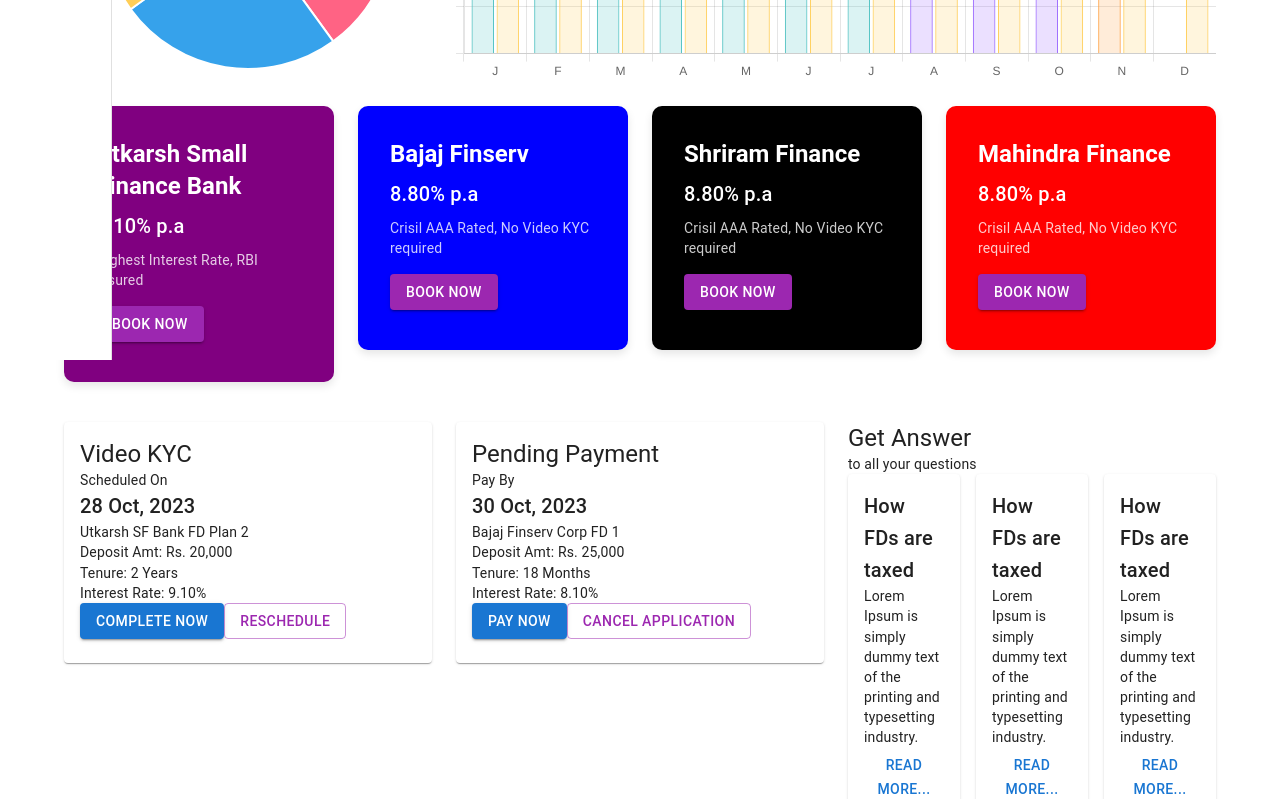
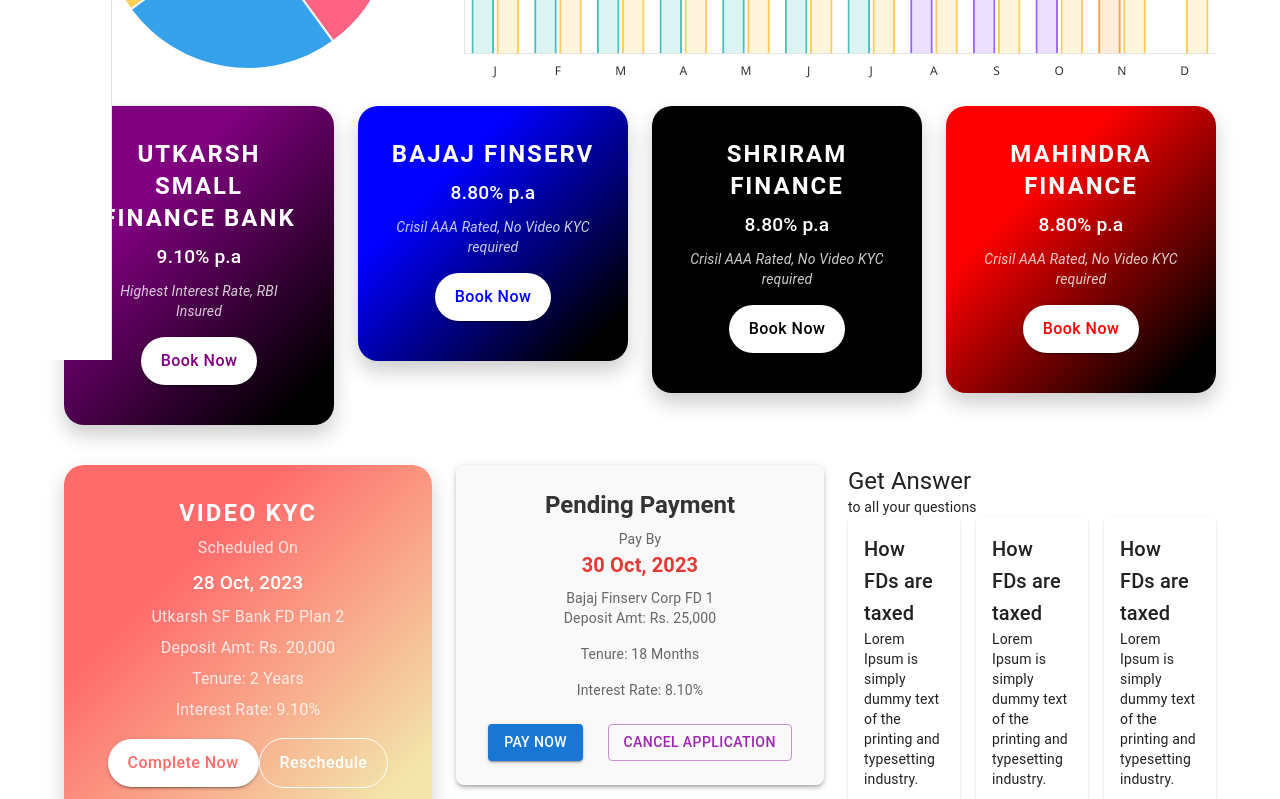
Before and after one commit to codearora/Portfolio-Dashboard, a React (Create React App) app in the folder dashboard-app/: page / in a window 1280 px wide. Shown: the part 440-1239 px from the top of the page. Built offline with nearby package versions, Linux system fonts and the light colour scheme.

Commit message:
updated ui

```diff
--- a/dashboard-app/src/components/BankCard.js
+++ b/dashboard-app/src/components/BankCard.js
@@ -4,24 +4,42 @@
 function BankCard({ bankName, interestRate, details, action, color }) {
     return (
         <Card sx={{
-            backgroundColor: color,
+            background: `linear-gradient(135deg, ${color} 30%, #000000 90%)`,
             color: 'white',
-            borderRadius: '10px',
-            boxShadow: '0 4px 8px rgba(0, 0, 0, 0.1)',
+            borderRadius: '20px',
+            boxShadow: '0 10px 20px rgba(0, 0, 0, 0.2)',
+            transition: 'transform 0.3s, box-shadow 0.3s',
+            '&:hover': {
+                transform: 'translateY(-10px)',
+                boxShadow: '0 20px 40px rgba(0, 0, 0, 0.3)'
+            },
             padding: '16px',
-            marginBottom: '16px'
+            marginBottom: '16px',
+            textAlign: 'center',
         }}>
             <CardContent>
-                <Typography variant="h5" sx={{ fontWeight: 'bold' }}>
+                <Typography variant="h5" sx={{ fontWeight: 'bold', textTransform: 'uppercase', letterSpacing: '2px' }}>
                     {bankName}
                 </Typography>
-                <Typography variant="h6" sx={{ marginTop: '8px' }}>
+                <Typography variant="h6" sx={{ marginTop: '8px', fontSize: '1.2em', fontWeight: '500' }}>
                     {interestRate}
                 </Typography>
-                <Typography variant="body2" sx={{ marginTop: '8px', opacity: 0.8 }}>
+                <Typography variant="body2" sx={{ marginTop: '8px', opacity: 0.8, fontStyle: 'italic' }}>
                     {details}
                 </Typography>
-                <Button variant="contained" color="secondary" sx={{ marginTop: '16px' }}>
+                <Button variant="contained" color="secondary" sx={{
+                    marginTop: '16px',
+                    borderRadius: '50px',
+                    padding: '10px 20px',
+                    fontSize: '1em',
+                    textTransform: 'none',
+                    backgroundColor: 'white',
+                    color: color,
+                    '&:hover': {
+                        backgroundColor: color,
+                        color: 'white',
+                    }
+                }}>
                     {action}
                 </Button>
             </CardContent>
--- a/dashboard-app/src/components/FDMaturityTimeline.js
+++ b/dashboard-app/src/components/FDMaturityTimeline.js
@@ -13,7 +13,8 @@
                 data: [1, 1, 1, 1, 1, 1, 1, 0, 0, 0, 0, 0],
                 backgroundColor: 'rgba(75, 192, 192, 0.2)',
                 borderColor: 'rgba(75, 192, 192, 1)',
-                borderWidth: 1,
+                borderWidth: 2,
+                hoverBackgroundColor: 'rgba(75, 192, 192, 0.5)',
                 stack: '2024',
             },
             {
@@ -21,7 +22,8 @@
                 data: [0, 0, 0, 0, 0, 1, 1, 1, 1, 1, 0, 0],
                 backgroundColor: 'rgba(153, 102, 255, 0.2)',
                 borderColor: 'rgba(153, 102, 255, 1)',
-                borderWidth: 1,
+                borderWidth: 2,
+                hoverBackgroundColor: 'rgba(153, 102, 255, 0.5)',
                 stack: '2024',
             },
             {
@@ -29,15 +31,17 @@
                 data: [0, 0, 0, 0, 0, 0, 1, 1, 1, 1, 1, 0],
                 backgroundColor: 'rgba(255, 159, 64, 0.2)',
                 borderColor: 'rgba(255, 159, 64, 1)',
-                borderWidth: 1,
+                borderWidth: 2,
+                hoverBackgroundColor: 'rgba(255, 159, 64, 0.5)',
                 stack: '2024',
             },
             {
                 label: 'Mahindra FD Plan 2',
-                data: Array(19).fill(1).concat(Array(1).fill(0)), // assuming 19 months for the full period
+                data: Array(19).fill(1).concat(Array(1).fill(0)),
                 backgroundColor: 'rgba(255, 205, 86, 0.2)',
                 borderColor: 'rgba(255, 205, 86, 1)',
-                borderWidth: 1,
+                borderWidth: 2,
+                hoverBackgroundColor: 'rgba(255, 205, 86, 0.5)',
                 stack: '2025-2026',
             },
         ],
@@ -48,20 +52,61 @@
         plugins: {
             legend: {
                 position: 'top',
+                labels: {
+                    font: {
+                        size: 14,
+                        family: "'Segoe UI', Tahoma, Geneva, Verdana, sans-serif"
+                    },
+                    color: '#333',
+                },
             },
             title: {
                 display: true,
                 text: 'FD Maturity Timeline',
+                font: {
+                    size: 20,
+                    family: "'Segoe UI', Tahoma, Geneva, Verdana, sans-serif",
+                    weight: 'bold',
+                },
+                color: '#333',
+            },
+            tooltip: {
+                backgroundColor: 'rgba(0, 0, 0, 0.7)',
+                titleFont: {
+                    size: 14,
+                    family: "'Segoe UI', Tahoma, Geneva, Verdana, sans-serif",
+                },
+                bodyFont: {
+                    size: 12,
+                    family: "'Segoe UI', Tahoma, Geneva, Verdana, sans-serif",
+                },
+                footerFont: {
+                    size: 10,
+                    family: "'Segoe UI', Tahoma, Geneva, Verdana, sans-serif",
+                },
             },
         },
         scales: {
             x: {
                 stacked: true,
+                ticks: {
+                    font: {
+                        size: 12,
+                        family: "'Segoe UI', Tahoma, Geneva, Verdana, sans-serif",
+                    },
+                    color: '#333',
+                },
+                grid: {
+                    display: false,
+                },
             },
             y: {
                 stacked: true,
                 beginAtZero: true,
                 ticks: {
+                    display: false,
+                },
+                grid: {
                     display: false,
                 },
             },
--- a/dashboard-app/src/components/PendingPayments.js
+++ b/dashboard-app/src/components/PendingPayments.js
@@ -1,19 +1,39 @@
 import React from 'react';
-import { Card, CardContent, Typography, Button } from '@mui/material';
+import { Card, CardContent, Typography, Button, Box } from '@mui/material';
 
 function PendingPayments() {
     return (
-        <Card>
-            <CardContent>
-                <Typography variant="h5">Pending Payment</Typography>
-                <Typography variant="body2">Pay By</Typography>
-                <Typography variant="h6">30 Oct, 2023</Typography>
-                <Typography variant="body2">Bajaj Finserv Corp FD 1</Typography>
-                <Typography variant="body2">Deposit Amt: Rs. 25,000</Typography>
-                <Typography variant="body2">Tenure: 18 Months</Typography>
-                <Typography variant="body2">Interest Rate: 8.10%</Typography>
-                <Button variant="contained" color="primary">Pay Now</Button>
-                <Button variant="outlined" color="secondary">Cancel Application</Button>
+        <Card sx={{ backgroundColor: '#f9f9f9', borderRadius: 2, boxShadow: 3 }}>
+            <CardContent sx={{ textAlign: 'center', padding: 3 }}>
+                <Typography variant="h5" gutterBottom sx={{ fontWeight: 'bold', color: '#333' }}>
+                    Pending Payment
+                </Typography>
+                <Typography variant="body2" sx={{ color: '#666' }}>
+                    Pay By
+                </Typography>
+                <Typography variant="h6" gutterBottom sx={{ color: '#e53935', fontWeight: 'bold' }}>
+                    30 Oct, 2023
+                </Typography>
+                <Typography variant="body2" sx={{ color: '#666' }}>
+                    Bajaj Finserv Corp FD 1
+                </Typography>
+                <Typography variant="body2" sx={{ color: '#666', marginBottom: 2 }}>
+                    Deposit Amt: Rs. 25,000
+                </Typography>
+                <Typography variant="body2" sx={{ color: '#666', marginBottom: 2 }}>
+                    Tenure: 18 Months
+                </Typography>
+                <Typography variant="body2" sx={{ color: '#666', marginBottom: 3 }}>
+                    Interest Rate: 8.10%
+                </Typography>
+                <Box sx={{ display: 'flex', justifyContent: 'space-around' }}>
+                    <Button variant="contained" color="primary" sx={{ marginRight: 1 }}>
+                        Pay Now
+                    </Button>
+                    <Button variant="outlined" color="secondary">
+                        Cancel Application
+                    </Button>
+                </Box>
             </CardContent>
         </Card>
     );
--- a/dashboard-app/src/components/VideoKYC.js
+++ b/dashboard-app/src/components/VideoKYC.js
@@ -3,17 +3,71 @@
 
 function VideoKYC() {
     return (
-        <Card>
+        <Card sx={{
+            background: 'linear-gradient(135deg, #ff6b6b 30%, #f3e5ab 90%)',
+            color: 'white',
+            borderRadius: '20px',
+            boxShadow: '0 10px 20px rgba(0, 0, 0, 0.2)',
+            transition: 'transform 0.3s, box-shadow 0.3s',
+            '&:hover': {
+                transform: 'translateY(-10px)',
+                boxShadow: '0 20px 40px rgba(0, 0, 0, 0.3)'
+            },
+            padding: '16px',
+            marginBottom: '16px',
+            textAlign: 'center',
+        }}>
             <CardContent>
-                <Typography variant="h5">Video KYC</Typography>
-                <Typography variant="body2">Scheduled On</Typography>
-                <Typography variant="h6">28 Oct, 2023</Typography>
-                <Typography variant="body2">Utkarsh SF Bank FD Plan 2</Typography>
-                <Typography variant="body2">Deposit Amt: Rs. 20,000</Typography>
-                <Typography variant="body2">Tenure: 2 Years</Typography>
-                <Typography variant="body2">Interest Rate: 9.10%</Typography>
-                <Button variant="contained" color="primary">Complete Now</Button>
-                <Button variant="outlined" color="secondary">Reschedule</Button>
+                <Typography variant="h5" sx={{ fontWeight: 'bold', textTransform: 'uppercase', letterSpacing: '2px' }}>
+                    Video KYC
+                </Typography>
+                <Typography variant="body2" sx={{ marginTop: '8px', fontSize: '1em', opacity: 0.8 }}>
+                    Scheduled On
+                </Typography>
+                <Typography variant="h6" sx={{ marginTop: '8px', fontSize: '1.2em', fontWeight: '500' }}>
+                    28 Oct, 2023
+                </Typography>
+                <Typography variant="body2" sx={{ marginTop: '8px', fontSize: '1em', opacity: 0.8 }}>
+                    Utkarsh SF Bank FD Plan 2
+                </Typography>
+                <Typography variant="body2" sx={{ marginTop: '8px', fontSize: '1em', opacity: 0.8 }}>
+                    Deposit Amt: Rs. 20,000
+                </Typography>
+                <Typography variant="body2" sx={{ marginTop: '8px', fontSize: '1em', opacity: 0.8 }}>
+                    Tenure: 2 Years
+                </Typography>
+                <Typography variant="body2" sx={{ marginTop: '8px', fontSize: '1em', opacity: 0.8 }}>
+                    Interest Rate: 9.10%
+                </Typography>
+                <Button variant="contained" sx={{
+                    marginTop: '16px',
+                    borderRadius: '50px',
+                    padding: '10px 20px',
+                    fontSize: '1em',
+                    textTransform: 'none',
+                    backgroundColor: 'white',
+                    color: '#ff6b6b',
+                    '&:hover': {
+                        backgroundColor: '#ff6b6b',
+                        color: 'white',
+                    }
+                }}>
+                    Complete Now
+                </Button>
+                <Button variant="outlined" sx={{
+                    marginTop: '16px',
+                    borderRadius: '50px',
+                    padding: '10px 20px',
+                    fontSize: '1em',
+                    textTransform: 'none',
+                    color: 'white',
+                    borderColor: 'white',
+                    '&:hover': {
+                        backgroundColor: 'rgba(255, 255, 255, 0.2)',
+                    }
+                }}>
+                    Reschedule
+                </Button>
             </CardContent>
         </Card>
     );
```
